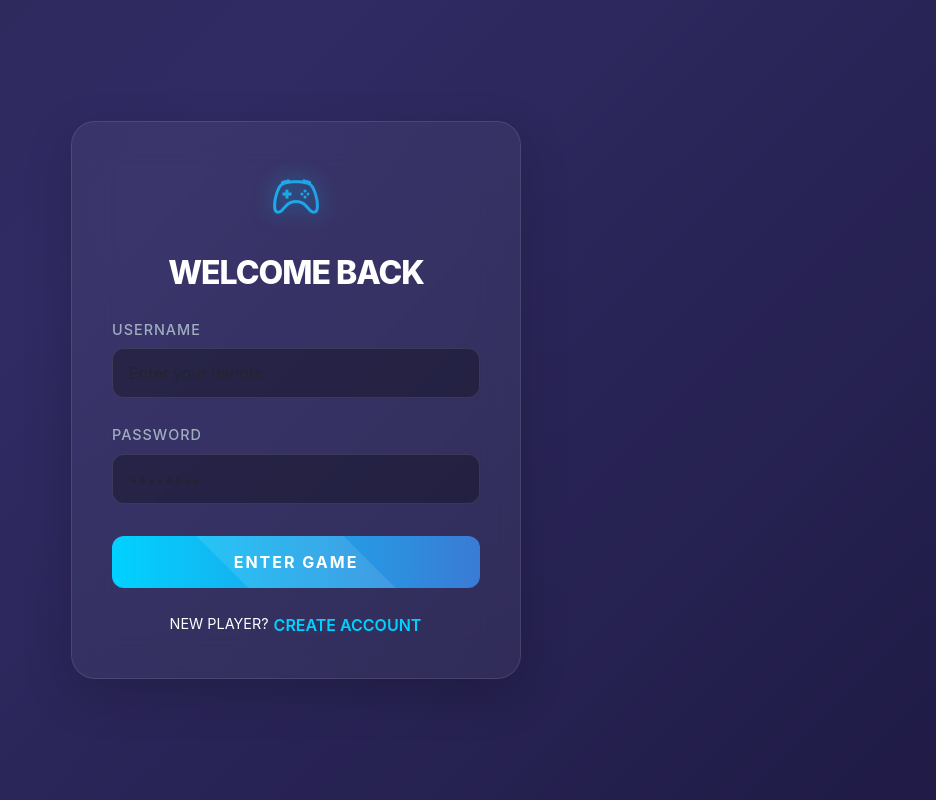
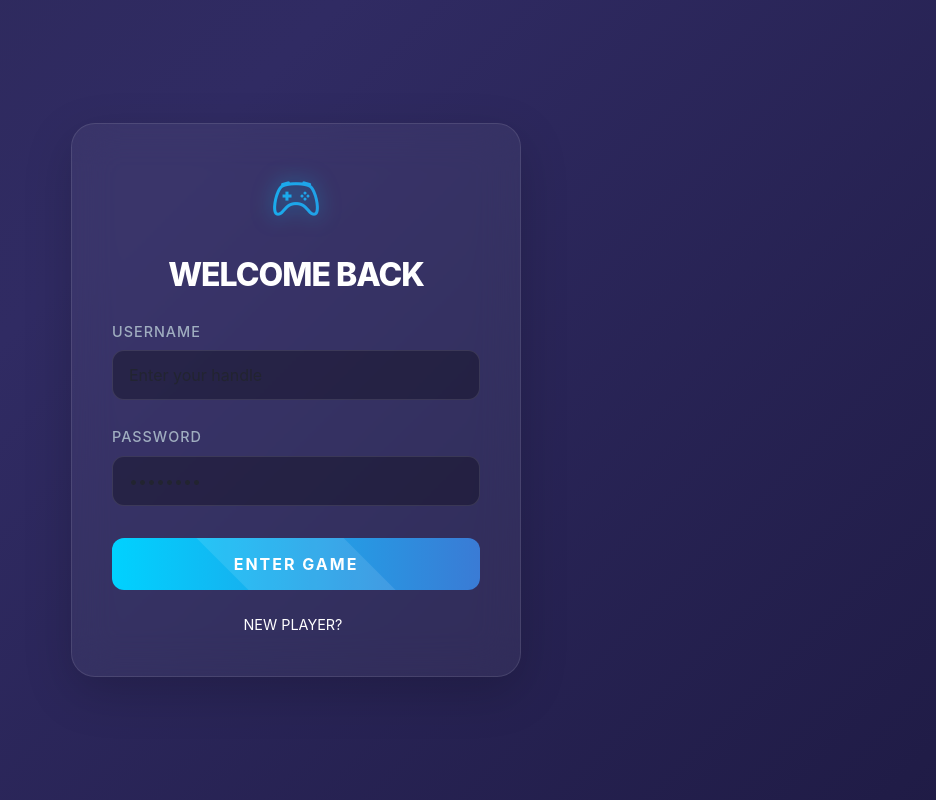
Before and after one commit to naitik09090/frontend_games, a React (Vite) app: page /admin/login in a window 1280 px wide. Shown: the whole page, without its empty margins (344-1280 px from the left). Built offline with nearby package versions, Linux system fonts and the light colour scheme.

Commit message:
frontend-done

```diff
--- a/src/App.jsx
+++ b/src/App.jsx
@@ -39,6 +39,7 @@ function App() {
 
           {/* Public Routes */}
           <Route path='/' element={<HomeMain />} />
+          <Route path='/game' element={<HomeMain />} />
           {/* <Route path='/gm-games' element={<GMGamesList />} /> */}
           <Route path='/game/:id' element={<GamePlayer />} />
 
--- a/src/components/Login.jsx
+++ b/src/components/Login.jsx
@@ -394,7 +394,7 @@ const Login = () => {
                                 setFormData({ username: '', password: '', confirmPassword: '' });
                             }}
                         >
-                            {isLogin ? 'CREATE ACCOUNT' : 'LOGIN INSTEAD'}
+                            {isLogin ? '' : 'LOGIN INSTEAD'}
                         </button>
                     </p>
                 </div>
--- a/src/components/games/GamePlayer.jsx
+++ b/src/components/games/GamePlayer.jsx
@@ -110,8 +110,8 @@ const GamePlayer = () => {
 
     if (!game) return null;
 
-    // Use the 'file' field from games schema as the iframe source
-    const iframeSrc = game.iframs;
+    // Use the 'file' field or first item in 'iframs' array as source
+    const iframeSrc = Array.isArray(game.iframs) && game.iframs.length > 0 ? game.iframs[0] : game.iframs;
     // const iframeSrc = game.file;
 
     return (
@@ -305,6 +305,11 @@ const GamePlayer = () => {
                         max-width: none !important;
                         border-radius: 0 !important;
                         border: none !important;
+                    }
+
+                    .iframe-container::before {
+                        display: none !important;
+                        padding-top: 0 !important;
                     }
 
                     .fullscreen-btn {
```
